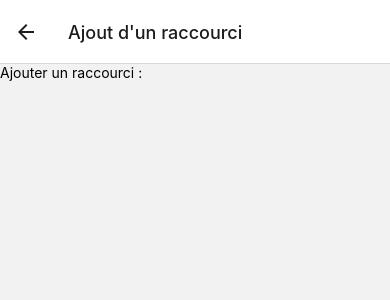
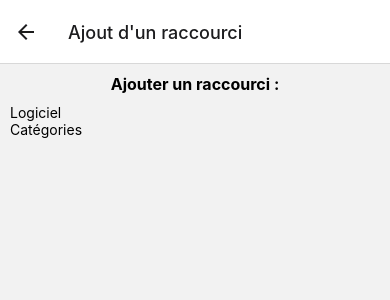
Before and after one commit to SoniaPlagne/shortcuts, a React Native app: screen /Shortcut in a window 390 px wide. Shown: the top 300 px of the page. Built offline with nearby package versions, Linux system fonts and the light colour scheme.

Commit message:
liens shortcuts ok

```diff
--- a/src/screens/CategoryScreen.jsx
+++ b/src/screens/CategoryScreen.jsx
@@ -1,5 +1,5 @@
 import React, { useEffect, useState } from "react";
-import { View, Text, Button, ScrollView } from "react-native";
+import { View, Text, Button, ScrollView, StyleSheet } from "react-native";
 import {Picker} from '@react-native-picker/picker';
 import ShortcutScreen from "./ShortcutScreen";
 
@@ -24,7 +24,7 @@ export default function CategoryScreen(props) {
 
 
   const shortcutsJsx = shortcuts.map((s) => (
-    <View key={s.id}>
+    <View key={s.id} style={styles.container2}>
       <Text>
         {s.title}
       </Text>
@@ -50,6 +50,9 @@ export default function CategoryScreen(props) {
 
   return (
     <ScrollView>
+      <Text style={styles.title}>
+        Rechercher par catégorie :
+      </Text>
       <Picker
         selectedValue={selectedCategory}
         style={{ backgroundColor: "#ffbe9f", margin: 15}}
@@ -71,3 +74,25 @@ export default function CategoryScreen(props) {
     </ScrollView>
   )
 }
+
+
+
+
+
+
+
+const styles = StyleSheet.create({
+  title: {
+    margin: 10,
+    textAlign: "center",
+    fontWeight: "bold",
+    fontSize: 16,
+  },
+
+  container2: {
+    flex: 1,
+    alignItems: "center",
+    marginTop: 30,
+  },
+
+})
--- a/src/screens/HomeScreen.jsx
+++ b/src/screens/HomeScreen.jsx
@@ -35,7 +35,7 @@ export default function HomeScreen(props) {
       </View>
 
       <View style= {styles.shortcut}>
-        <Text style={styles.title}>Ou bien:</Text>
+        <Text style={styles.title}>Ou bien :</Text>
         <TouchableOpacity
             title="Ajouter un raccourci"
             onPress={() => props.navigation.navigate("Shortcut")}
@@ -55,7 +55,6 @@ const styles = StyleSheet.create({
     flex: 1,
     alignItems: "center",
     marginTop: 50,
-    // justifyContent: "space-around"
   },
 
   head:{
@@ -71,6 +70,8 @@ const styles = StyleSheet.create({
   title: {
     margin: 10,
     textAlign: "center",
+    fontWeight: "bold",
+    fontSize: 16,
   },
 
 
@@ -94,7 +95,8 @@ const styles = StyleSheet.create({
 
   btn2:{
     flexBasis: "15%",
-    backgroundColor: "#b4ffc9"
+    backgroundColor: "#b4ffc9",
+    alignContent: "center"
   },
 
   shortcut:{
--- a/src/screens/ShortcutScreen.jsx
+++ b/src/screens/ShortcutScreen.jsx
@@ -1,5 +1,5 @@
 import React from 'react';
-import { Text, View } from 'react-native';
+import { Text, View, StyleSheet } from 'react-native';
 
 
 
@@ -8,10 +8,34 @@ import { Text, View } from 'react-native';
 export default function ShortcutScreen() {
     return (
         <View>
-            <Text>
+            <Text style={styles.title}>
                 Ajouter un raccourci :
             </Text>
+            <View style={styles.container2}>
+                <Text>
+                    Logiciel
+                </Text>
+                <Text>
+                    Catégories
+                </Text>
+             </View>
+        </View>
 
-        </View>
+
     )
 }
+
+
+
+const styles = StyleSheet.create({
+    container2: {
+      marginLeft: 10,
+    },
+
+    title: {
+        margin: 10,
+        textAlign: "center",
+        fontWeight: "bold",
+        fontSize: 16,
+      },
+  })
--- a/src/screens/SoftwareScreen.jsx
+++ b/src/screens/SoftwareScreen.jsx
@@ -1,5 +1,5 @@
 import React, { useEffect, useState } from "react";
-import { Button, ScrollView, Text, View } from "react-native";
+import { Button, ScrollView, Text, View, StyleSheet } from "react-native";
 import { Picker } from "@react-native-picker/picker";
 
 
@@ -21,7 +21,7 @@ export default function SoftwareScreen(props) {
     .map((s) => <Picker.Item key={s.id} label={s.name} value={s.id} />);
 
   const shortcutsJsx = shortcuts.map((s) => (
-    <View key={s.id}>
+    <View key={s.id} style={styles.container2}>
       <Text>
         {s.title}
       </Text>
@@ -30,6 +30,9 @@ export default function SoftwareScreen(props) {
 
   return (
     <ScrollView>
+      <Text style={styles.title}>
+        Rechercher par logiciel :
+      </Text>
       <Picker
         selectedValue={selectedSoftware}
         style={{ backgroundColor: "#ffbe9f", margin: 15 }}
@@ -51,3 +54,22 @@ export default function SoftwareScreen(props) {
     </ScrollView>
   )
 }
+
+
+
+const styles = StyleSheet.create({
+  title: {
+    margin: 10,
+    textAlign: "center",
+    fontWeight: "bold",
+    fontSize: 16,
+  },
+
+  container2: {
+    flex: 1,
+    alignItems: "center",
+    marginTop: 30,
+  },
+
+
+})
```
